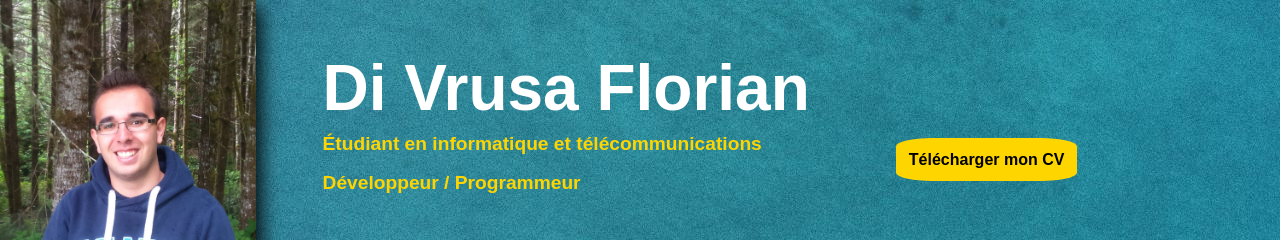
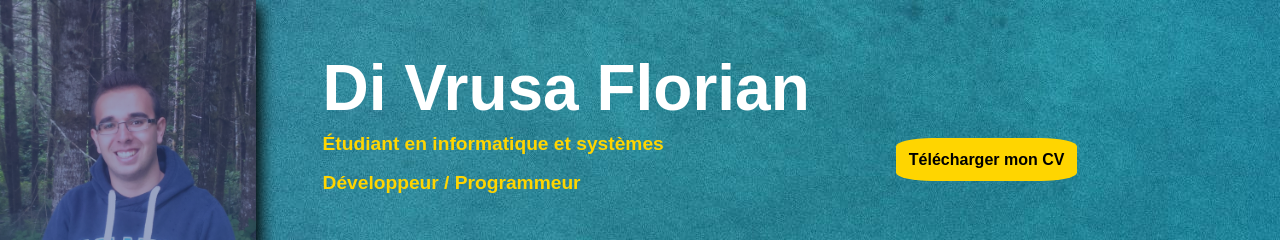
Before and after one commit to fdivrusa/OnePageCV, a plain HTML site: page index.html in a window 1280 px wide. Shown: the top 240 px of the page. Drawn offline with Linux system fonts and the light colour scheme.

Commit message:
Made some changes

```diff
--- a/index.html
+++ b/index.html
@@ -64,7 +64,7 @@
 
 			<div id="nomPrenomHoverHeader">
 				<h1>Di Vrusa Florian</h1>
-				<h5>Étudiant en informatique et télécommunications</h5>
+				<h5>Étudiant en informatique et systèmes</h5>
 				<h5>Développeur / Programmeur</h5>
 			</div>
 
@@ -216,7 +216,7 @@
 
 			<div id="nomPrenom">
 				<h1>Di Vrusa Florian</h1>
-				<h5>Étudiant en informatique et télécommunications</h5>
+				<h5>Étudiant en informatique et systèmes</h5>
 				<h5>Développeur / Programmeur</h5>
 			</div>
 
--- a/style.css
+++ b/style.css
@@ -19,7 +19,7 @@ header {
 	color: white;
 	background-color: rgb(0, 130, 200);
 	background: linear-gradient(to bottom, rgb(48, 64, 123), rgb(51, 156, 255));
-	box-shadow: 5px 5px 20px black;
+	box-shadow: 5px 5px 15px black;
 
 }
 
@@ -441,7 +441,6 @@ h5 {
 	flex-wrap: wrap;
 	justify-content: space-around;
 	margin-left: -15%;
-
 }
 
 
```
